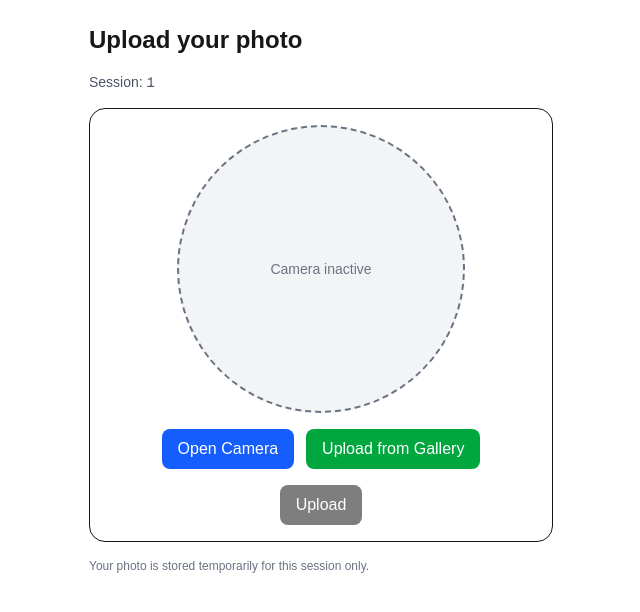
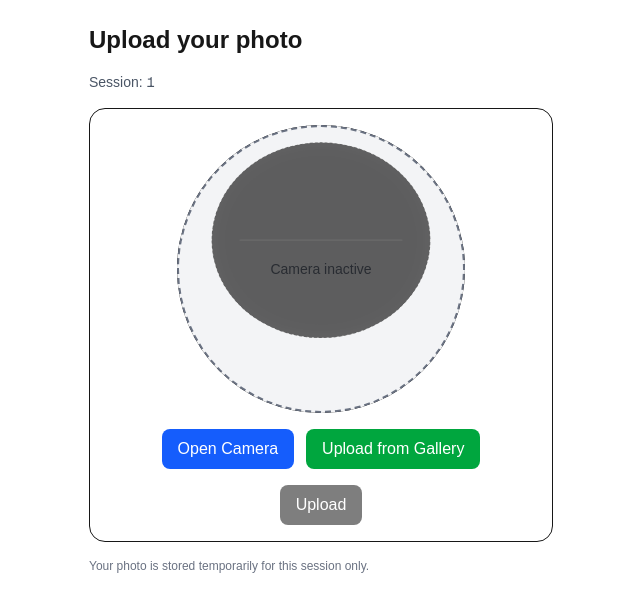
Before and after one commit to codingmaster094/latest-skin-scan-app, a Next.js app: page /upload/1 in a window 1280 px wide. Shown: the top 612 px of the page, without its empty margins (319-959 px from the left). Built offline with nearby package versions, Linux system fonts and the light colour scheme.

Commit message:
add photo shape

```diff
--- a/app/upload/[sessionId]/page.jsx
+++ b/app/upload/[sessionId]/page.jsx
@@ -199,11 +199,12 @@ export default function MobileUploadPage({ params }) {
             </div>
           )}
 
-          {/* wrapper with overflow-hidden to avoid stray shadows */}
-          <div className="relative w-72 h-72 rounded-full overflow-hidden">
+          {/* --- Improved wrapper: video fills circle and overlay scales responsively --- */}
+          <div className="relative w-72 h-72 rounded-full overflow-hidden bg-black">
+            {/* fill the circle fully: absolute and cover ensures no misalignment on mobile */}
             <video
               ref={videoRef}
-              className={`w-full h-full object-cover ${
+              className={`absolute inset-0 w-full h-full object-cover ${
                 streaming ? "" : "hidden"
               }`}
               playsInline
@@ -212,33 +213,22 @@ export default function MobileUploadPage({ params }) {
               // mirror preview when front camera so it feels like a mirror
               style={frontCamera ? { transform: "scaleX(-1)" } : undefined}
             />
-            {/* <div
-              aria-hidden
-              className="absolute inset-0 flex items-center justify-center pointer-events-none"
-            >
 
-              <div
-                className="absolute rounded-full pointer-events-none left-1/2 top-1/2 transform -translate-x-1/2 -translate-y-1/2"
-                style={{ boxShadow: "0 0 0 9999px rgba(0,0,0,0.6)" }}
-              />
-            </div> */}
-            {/* Parabolic / oval overlay (replace old overlay) */}
-            <div className="absolute inset-0 pointer-events-none">
+            {/* Parabolic / oval overlay (SVG). preserveAspectRatio="xMidYMid slice" makes sure the ellipse remains centered and fills properly */}
+            <div className="absolute inset-0 pointer-events-none z-20">
               <svg
                 viewBox="0 0 100 100"
-                preserveAspectRatio="none"
+                preserveAspectRatio="xMidYMid slice"
                 className="w-full h-full"
                 aria-hidden="true"
               >
                 <defs>
-                  {/* Mask: white = hole (visible), black = dark */}
                   <mask id="ovalMask">
                     <rect x="0" y="0" width="100" height="100" fill="black" />
-                    {/* Ellipse controls the "parabolic" / oval shape.
-            Move cy up (e.g., 40-45) so oval sits higher for the face. */}
-                    <ellipse cx="50" cy="42" rx="38" ry="34" fill="white" />
+                    {/* ellipse centered slightly higher for face fit */}
+                    <ellipse cx="50" cy="40" rx="38" ry="34" fill="white" />
                   </mask>
-                  {/* Slight feather for border glow (optional) */}
+
                   <filter
                     id="softGlow"
                     x="-50%"
@@ -254,7 +244,7 @@ export default function MobileUploadPage({ params }) {
                   </filter>
                 </defs>
 
-                {/* Darken outside using the mask */}
+                {/* darken outside using the mask */}
                 <rect
                   width="100"
                   height="100"
@@ -262,26 +252,26 @@ export default function MobileUploadPage({ params }) {
                   mask="url(#ovalMask)"
                 />
 
-                {/* Dashed border for oval (white) */}
+                {/* dashed oval border */}
                 <ellipse
                   cx="50"
-                  cy="42"
+                  cy="40"
                   rx="38"
                   ry="34"
                   fill="none"
-                  stroke="rgba(255,255,255,0.92)"
-                  strokeWidth="0.9"
+                  stroke="rgba(255,255,255,0.9)"
+                  strokeWidth="0.8"
                   strokeDasharray="2 3"
                   vectorEffect="non-scaling-stroke"
                   style={{ filter: "url(#softGlow)" }}
                 />
 
-                {/* Optional alignment guides: small horizontal line where eyes should be */}
+                {/* subtle horizontal guide */}
                 <line
                   x1="22"
                   x2="78"
-                  y1="42"
-                  y2="42"
+                  y1="40"
+                  y2="40"
                   stroke="rgba(255,255,255,0.06)"
                   strokeWidth="0.6"
                   strokeLinecap="round"
```
